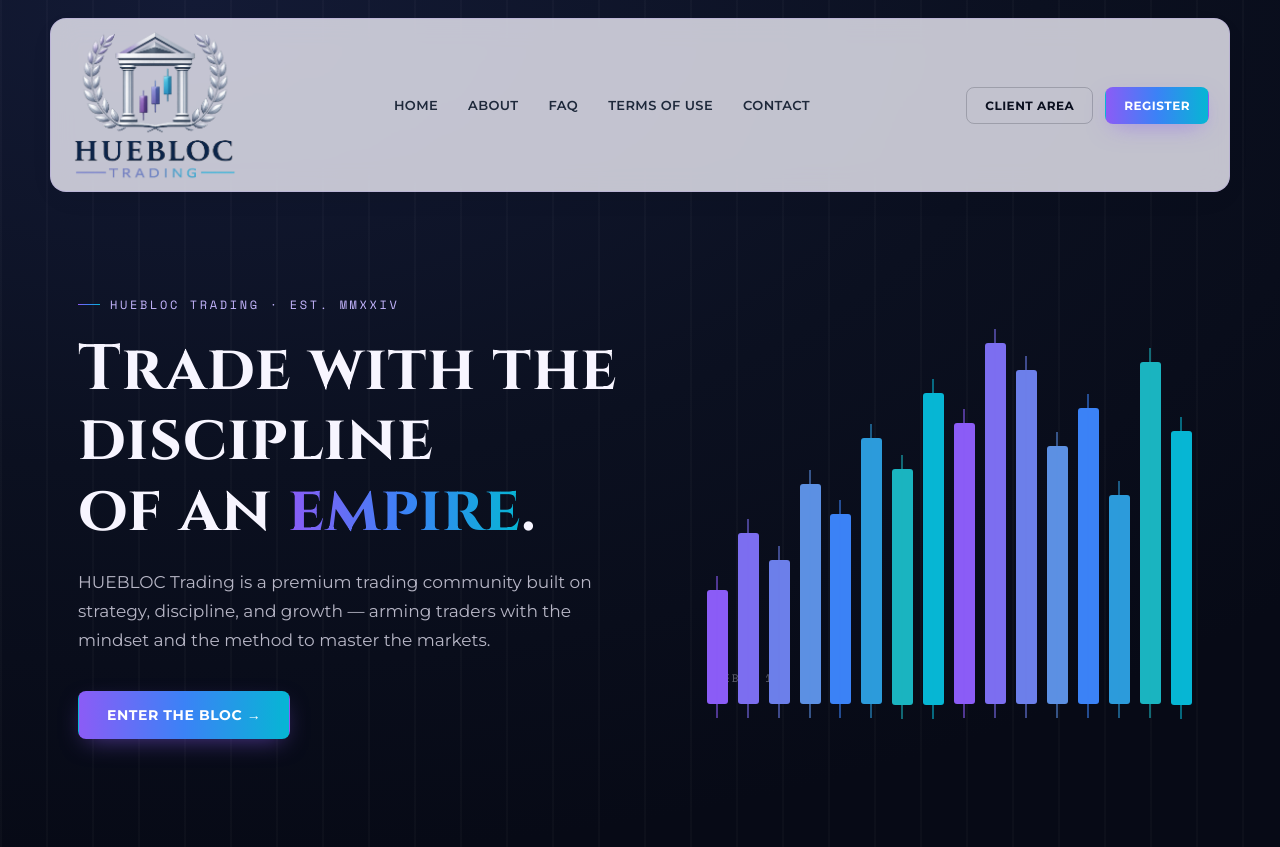
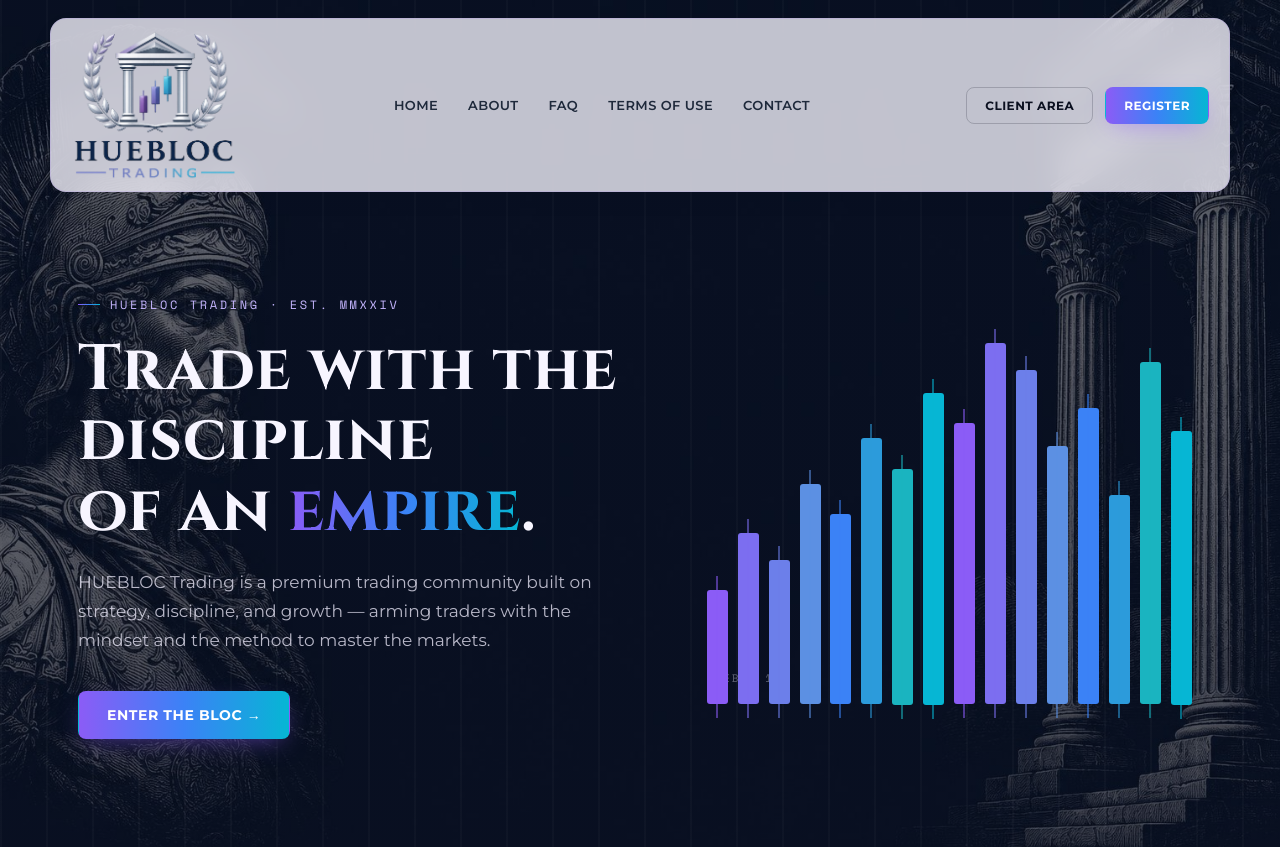
Before and after one commit to huebloc2026/hueblotrading-website, a plain HTML site: page index.html in a window 1280 px wide. Shown: the top 847 px of the page. Drawn offline with nearby package versions, Linux system fonts and the light colour scheme.

Commit message:
Add files via upload

```diff
--- a/index.html
+++ b/index.html
@@ -167,7 +167,10 @@
 
   /* ===================== HERO ===================== */
   .hero{
-    background:radial-gradient(120% 100% at 15% 0%, #131a35 0%, var(--deep) 55%, #070a16 100%);
+    background:
+      linear-gradient(180deg, rgba(11,16,32,.25) 0%, rgba(11,16,32,.45) 100%),
+      url('hero-warrior-columns.jpg') center 35% / cover no-repeat,
+      radial-gradient(120% 100% at 15% 0%, #131a35 0%, var(--deep) 55%, #070a16 100%);
     color:var(--paper);
     padding:290px 0 120px;
     overflow:hidden;
```
Also changed, not shown: hero-warrior-columns.jpg (added).
